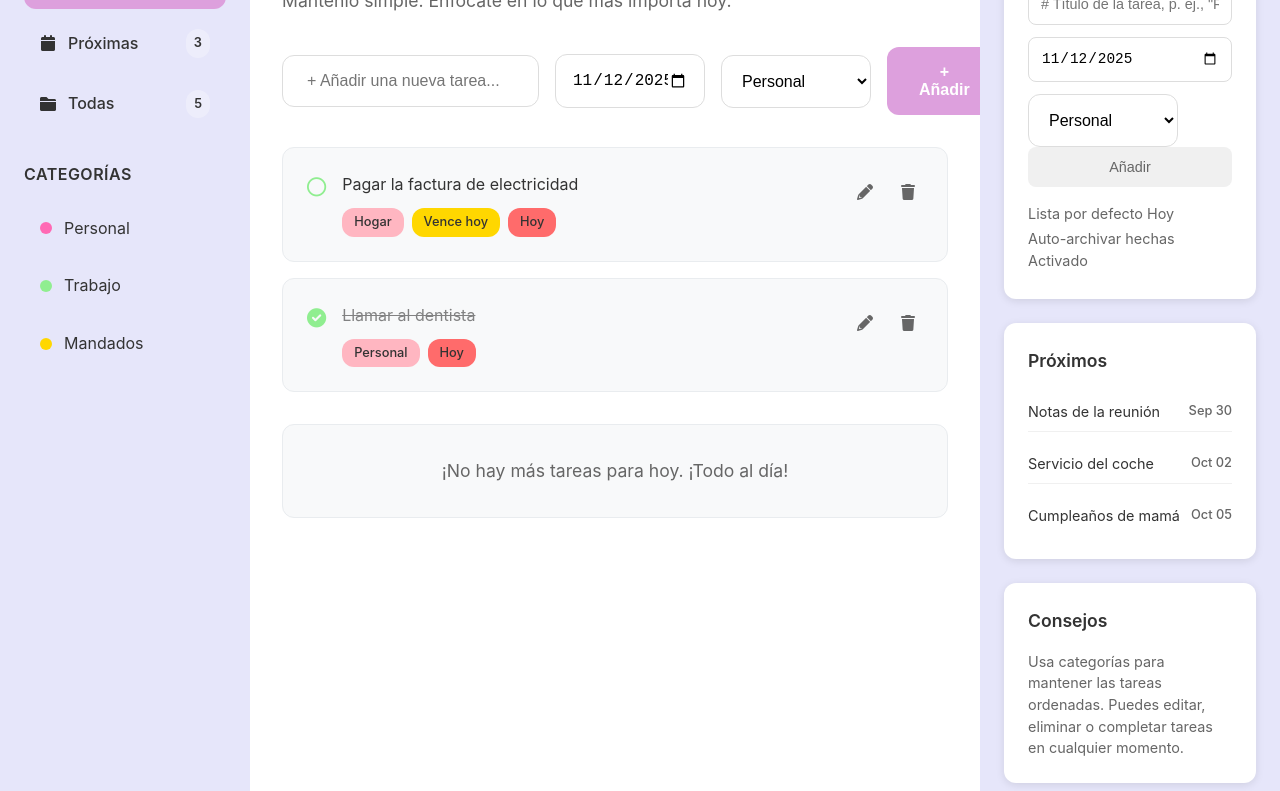
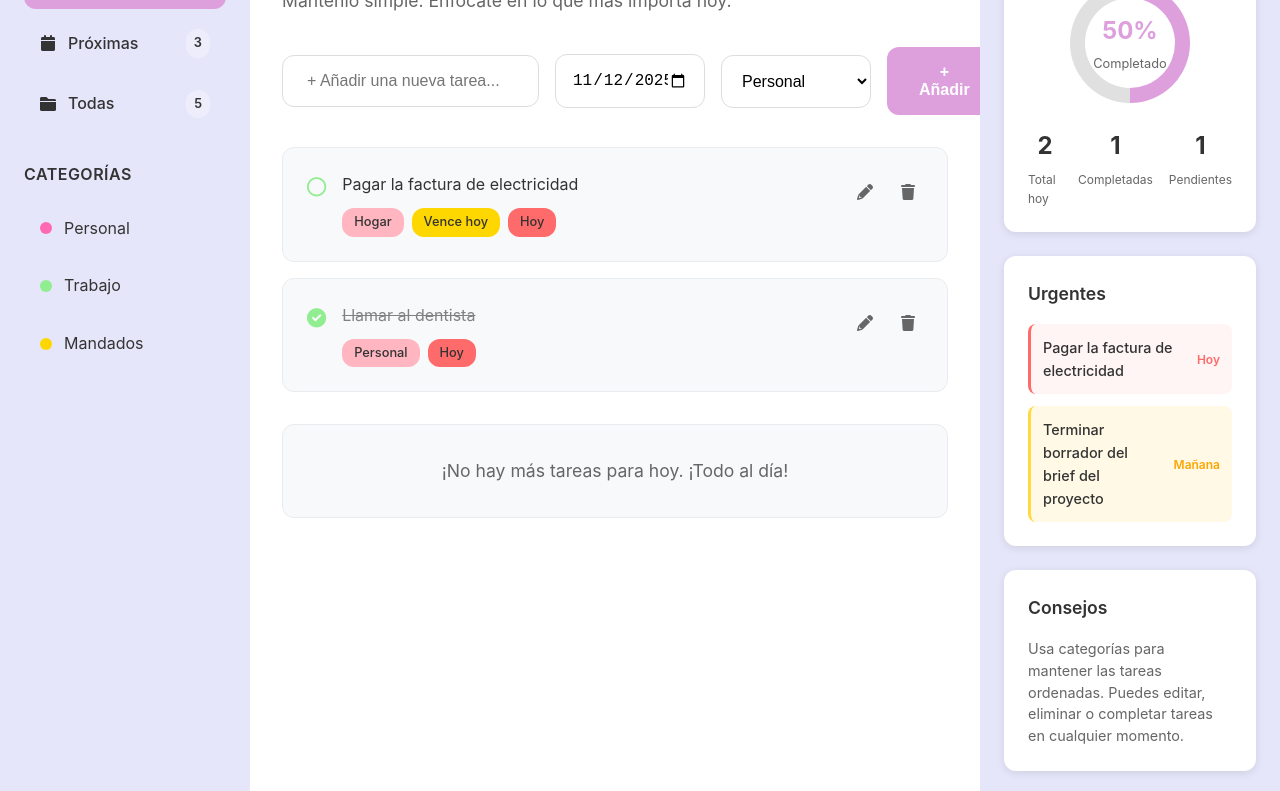
Before and after one commit to bombonkath/Focuslist, a plain HTML site: page index.html in a window 1280 px wide. Shown: the part 181-972 px from the top of the page. Drawn offline with Linux system fonts and the light colour scheme.

Commit message:
Replace quick add and upcoming tasks with daily progress and urgent tasks
- Remove quick add section from sidebar
- Remove upcoming tasks section
- Add daily progress section with circular progress indicator
- Add urgent tasks section showing tasks due today or tomorrow
- Implement automatic updates for progress and urgent tasks
- Add click-to-scroll functionality for urgent tasks
- Update all task operations to refresh progress and urgent lists
- Add responsive styles for new sections

```diff
--- a/index.html
+++ b/index.html
@@ -169,38 +169,35 @@
         <!-- Right Sidebar -->
         <aside class="sidebar-right">
             <div class="sidebar-card">
-                <h3>Añadido rápido</h3>
-                <div class="quick-add">
-                    <input type="text" placeholder="# Título de la tarea, p. ej., &quot;Regar las plantas&quot;">
-                    <input type="date" class="date-input" id="quickTaskDate">
-                    <select class="category-select" id="quickTaskCategory">
-                        <option value="Personal">Personal</option>
-                        <option value="Trabajo">Trabajo</option>
-                        <option value="Mandados">Mandados</option>
-                    </select>
-                    <button class="quick-add-btn">Añadir</button>
-                </div>
-                <div class="quick-add-info">
-                    <p>Lista por defecto Hoy</p>
-                    <p>Auto-archivar hechas Activado</p>
+                <h3>Progreso del día</h3>
+                <div class="progress-section">
+                    <div class="progress-circle" id="progressCircle">
+                        <div class="progress-text">
+                            <span class="progress-percentage" id="progressPercentage">0%</span>
+                            <span class="progress-label">Completado</span>
+                        </div>
+                    </div>
+                    <div class="progress-stats">
+                        <div class="stat-item">
+                            <span class="stat-number" id="todayTotal">0</span>
+                            <span class="stat-label">Total hoy</span>
+                        </div>
+                        <div class="stat-item">
+                            <span class="stat-number" id="todayCompleted">0</span>
+                            <span class="stat-label">Completadas</span>
+                        </div>
+                        <div class="stat-item">
+                            <span class="stat-number" id="todayPending">0</span>
+                            <span class="stat-label">Pendientes</span>
+                        </div>
+                    </div>
                 </div>
             </div>
 
             <div class="sidebar-card">
-                <h3>Próximos</h3>
-                <div class="upcoming-list">
-                    <div class="upcoming-item">
-                        <span>Notas de la reunión</span>
-                        <span class="date">Sep 30</span>
-                    </div>
-                    <div class="upcoming-item">
-                        <span>Servicio del coche</span>
-                        <span class="date">Oct 02</span>
-                    </div>
-                    <div class="upcoming-item">
-                        <span>Cumpleaños de mamá</span>
-                        <span class="date">Oct 05</span>
-                    </div>
+                <h3>Urgentes</h3>
+                <div class="urgent-list" id="urgentList">
+                    <!-- Se llenará dinámicamente -->
                 </div>
             </div>
 
--- a/script.js
+++ b/script.js
@@ -62,21 +62,17 @@ function initializeApp() {
     updateTaskCounts();
     setupMobileMenu();
     setupDateInputs();
+    updateDailyProgress();
+    updateUrgentTasks();
 }
 
 function setupDateInputs() {
     const today = new Date().toISOString().split('T')[0];
     const taskDateInput = document.getElementById('taskDate');
-    const quickTaskDateInput = document.getElementById('quickTaskDate');
 
     if (taskDateInput) {
         taskDateInput.value = today;
         taskDateInput.min = today; // No permitir fechas pasadas
-    }
-
-    if (quickTaskDateInput) {
-        quickTaskDateInput.value = today;
-        quickTaskDateInput.min = today; // No permitir fechas pasadas
     }
 }
 
@@ -93,16 +89,6 @@ function setupEventListeners() {
         }
     });
 
-    // Quick add
-    const quickAddBtn = document.querySelector('.quick-add-btn');
-    const quickAddInput = document.querySelector('.quick-add input');
-
-    quickAddBtn.addEventListener('click', addQuickTask);
-    quickAddInput.addEventListener('keypress', function(e) {
-        if (e.key === 'Enter') {
-            addQuickTask();
-        }
-    });
 
     // Filtros de lista
     const listItems = document.querySelectorAll('.list-item');
@@ -171,35 +157,93 @@ function addNewTask() {
         dateInput.value = ''; // Limpiar el selector de fecha pero mantener la categoría
         renderTasks();
         updateTaskCounts();
+        updateDailyProgress();
+        updateUrgentTasks();
         showNotification('Tarea añadida correctamente');
     }
 }
 
-function addQuickTask() {
-    const quickInput = document.querySelector('.quick-add input[type="text"]');
-    const quickDateInput = document.getElementById('quickTaskDate');
-    const quickCategorySelect = document.getElementById('quickTaskCategory');
-    const taskText = quickInput.value.trim();
-    const selectedDate = quickDateInput.value;
-    const selectedCategory = quickCategorySelect ? quickCategorySelect.value : 'Personal';
+// Funciones de progreso y urgentes
+function updateDailyProgress() {
+    const today = new Date().toISOString().split('T')[0];
+    const todayTasks = tasks.filter(task => task.dueDate === today);
+    const completedTasks = todayTasks.filter(task => task.completed);
+    const totalToday = todayTasks.length;
+    const completedToday = completedTasks.length;
+    const pendingToday = totalToday - completedToday;
 
-    if (taskText) {
-        const newTask = {
-            id: Date.now(),
-            text: taskText,
-            completed: false,
-            tags: [selectedCategory],
-            category: selectedCategory,
-            dueDate: selectedDate || new Date().toISOString().split('T')[0], // Usar fecha seleccionada o hoy por defecto
-            priority: "medium"
-        };
+    const percentage = totalToday > 0 ? Math.round((completedToday / totalToday) * 100) : 0;
 
-        tasks.push(newTask);
-        quickInput.value = '';
-        quickDateInput.value = ''; // Limpiar el selector de fecha pero mantener la categoría
-        renderTasks();
-        updateTaskCounts();
-        showNotification('Tarea añadida correctamente');
+    // Actualizar porcentaje
+    const progressPercentage = document.getElementById('progressPercentage');
+    if (progressPercentage) {
+        progressPercentage.textContent = `${percentage}%`;
+    }
+
+    // Actualizar círculo de progreso
+    const progressCircle = document.getElementById('progressCircle');
+    if (progressCircle) {
+        const degrees = (percentage / 100) * 360;
+        progressCircle.style.background = `conic-gradient(#DDA0DD ${degrees}deg, #e0e0e0 ${degrees}deg)`;
+    }
+
+    // Actualizar estadísticas
+    const todayTotalEl = document.getElementById('todayTotal');
+    const todayCompletedEl = document.getElementById('todayCompleted');
+    const todayPendingEl = document.getElementById('todayPending');
+
+    if (todayTotalEl) todayTotalEl.textContent = totalToday;
+    if (todayCompletedEl) todayCompletedEl.textContent = completedToday;
+    if (todayPendingEl) todayPendingEl.textContent = pendingToday;
+}
+
+function updateUrgentTasks() {
+    const today = new Date().toISOString().split('T')[0];
+    const tomorrow = new Date(Date.now() + 24 * 60 * 60 * 1000).toISOString().split('T')[0];
+
+    // Tareas que vencen hoy o mañana (solo pendientes)
+    const urgentTasks = tasks.filter(task => {
+        if (task.completed) return false;
+        return task.dueDate === today || task.dueDate === tomorrow;
+    }).sort((a, b) => {
+        // Primero las de hoy, luego las de mañana
+        if (a.dueDate === today && b.dueDate !== today) return -1;
+        if (a.dueDate !== today && b.dueDate === today) return 1;
+        return 0;
+    });
+
+    const urgentList = document.getElementById('urgentList');
+    if (!urgentList) return;
+
+    if (urgentTasks.length === 0) {
+        urgentList.innerHTML = '<div class="no-urgent">¡No hay tareas urgentes! 🎉</div>';
+        return;
+    }
+
+    urgentList.innerHTML = urgentTasks.map(task => {
+        const isToday = task.dueDate === today;
+        const dateLabel = isToday ? 'Hoy' : 'Mañana';
+        const urgencyClass = isToday ? '' : 'soon';
+
+        return `
+            <div class="urgent-item ${urgencyClass}" onclick="scrollToTask(${task.id})">
+                <span class="urgent-text">${task.text}</span>
+                <span class="urgent-date">${dateLabel}</span>
+            </div>
+        `;
+    }).join('');
+}
+
+function scrollToTask(taskId) {
+    // Scroll a la tarea en la lista principal
+    const taskElement = document.querySelector(`[data-task-id="${taskId}"]`);
+    if (taskElement) {
+        taskElement.scrollIntoView({ behavior: 'smooth', block: 'center' });
+        // Resaltar temporalmente
+        taskElement.style.backgroundColor = '#fff9e6';
+        setTimeout(() => {
+            taskElement.style.backgroundColor = '';
+        }, 2000);
     }
 }
 
@@ -209,6 +253,8 @@ function toggleTaskComplete(taskId) {
         task.completed = !task.completed;
         renderTasks();
         updateTaskCounts();
+        updateDailyProgress();
+        updateUrgentTasks();
     }
 }
 
@@ -217,6 +263,8 @@ function deleteTask(taskId) {
         tasks = tasks.filter(t => t.id !== taskId);
         renderTasks();
         updateTaskCounts();
+        updateDailyProgress();
+        updateUrgentTasks();
         showNotification('Tarea eliminada');
     }
 }
@@ -228,6 +276,7 @@ function editTask(taskId) {
         if (newText && newText.trim()) {
             task.text = newText.trim();
             renderTasks();
+            updateUrgentTasks();
             showNotification('Tarea actualizada');
         }
     }
@@ -239,7 +288,7 @@ function renderTasks() {
     const filteredTasks = getFilteredTasks();
 
     tasksContainer.innerHTML = filteredTasks.map(task => `
-        <div class="task-item ${task.completed ? 'completed' : ''}">
+        <div class="task-item ${task.completed ? 'completed' : ''}" data-task-id="${task.id}">
             <div class="task-checkbox" onclick="toggleTaskComplete(${task.id})">
                 <i class="${task.completed ? 'fas fa-check-circle' : 'far fa-circle'}"></i>
             </div>
--- a/styles.css
+++ b/styles.css
@@ -518,39 +518,134 @@ body {
     background-color: #e0e0e0;
 }
 
-.quick-add-info p {
+/* Progress Section */
+.progress-section {
+    display: flex;
+    flex-direction: column;
+    align-items: center;
+    gap: 1.5rem;
+}
+
+.progress-circle {
+    width: 120px;
+    height: 120px;
+    border-radius: 50%;
+    background: conic-gradient(#DDA0DD 0deg, #e0e0e0 0deg);
+    display: flex;
+    align-items: center;
+    justify-content: center;
+    position: relative;
+}
+
+.progress-circle::before {
+    content: '';
+    position: absolute;
+    width: 90px;
+    height: 90px;
+    border-radius: 50%;
+    background: white;
+}
+
+.progress-text {
+    position: relative;
+    z-index: 1;
+    display: flex;
+    flex-direction: column;
+    align-items: center;
+    gap: 0.25rem;
+}
+
+.progress-percentage {
+    font-size: 1.5rem;
+    font-weight: 700;
+    color: #DDA0DD;
+}
+
+.progress-label {
     font-size: 0.8rem;
     color: #666;
-    margin-bottom: 0.25rem;
 }
 
-.upcoming-list {
+.progress-stats {
+    display: flex;
+    justify-content: space-around;
+    width: 100%;
+    gap: 1rem;
+}
+
+.stat-item {
+    display: flex;
+    flex-direction: column;
+    align-items: center;
+    gap: 0.25rem;
+}
+
+.stat-number {
+    font-size: 1.5rem;
+    font-weight: 700;
+    color: #333;
+}
+
+.stat-label {
+    font-size: 0.75rem;
+    color: #666;
+}
+
+/* Urgent Tasks */
+.urgent-list {
     display: flex;
     flex-direction: column;
     gap: 0.75rem;
 }
 
-.upcoming-item {
+.urgent-item {
     display: flex;
-    justify-content: space-between;
     align-items: center;
-    padding: 0.5rem 0;
-    border-bottom: 1px solid #f0f0f0;
+    gap: 0.75rem;
+    padding: 0.75rem;
+    background-color: #fff5f5;
+    border-left: 3px solid #FF6B6B;
+    border-radius: 8px;
+    cursor: pointer;
+    transition: all 0.2s;
 }
 
-.upcoming-item:last-child {
-    border-bottom: none;
+.urgent-item:hover {
+    background-color: #ffe0e0;
+    transform: translateX(4px);
 }
 
-.upcoming-item span:first-child {
+.urgent-item.soon {
+    background-color: #fff9e6;
+    border-left-color: #FFD93D;
+}
+
+.urgent-item.soon:hover {
+    background-color: #fff4cc;
+}
+
+.urgent-text {
+    flex: 1;
     color: #333;
     font-size: 0.9rem;
+    font-weight: 500;
 }
 
-.date {
+.urgent-date {
+    color: #FF6B6B;
+    font-size: 0.75rem;
+    font-weight: 600;
+}
+
+.urgent-item.soon .urgent-date {
+    color: #FFA502;
+}
+
+.no-urgent {
+    text-align: center;
     color: #666;
-    font-size: 0.8rem;
-    font-weight: 500;
+    font-size: 0.9rem;
+    padding: 1rem;
 }
 
 .sidebar-card p {
```
